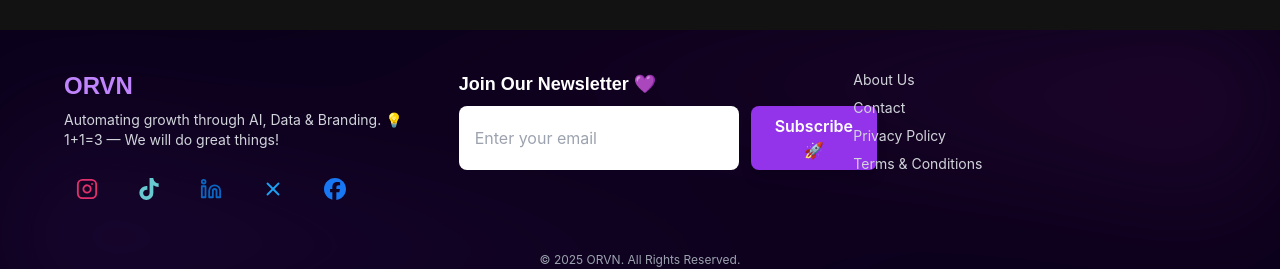
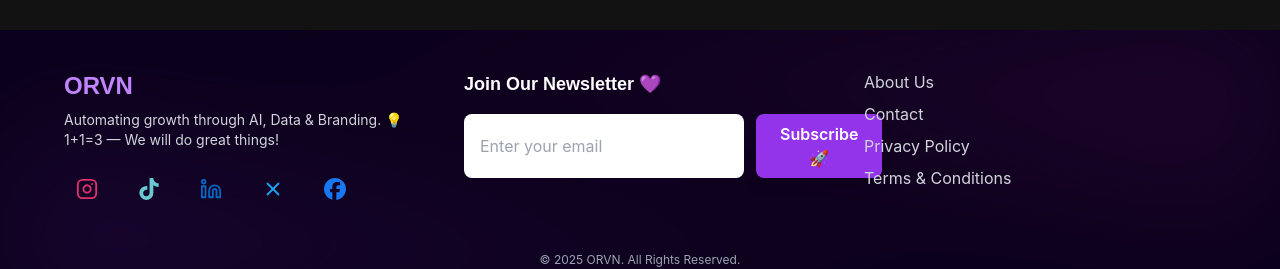
Before and after one commit to orvnworldofficial-web/ORVN-OFFICIAL, a React (Vite) app in the folder frontend/: page /contact in a window 1280 px wide. Shown: the part 876-1145 px from the top of the page. Built offline with nearby package versions, Linux system fonts and the light colour scheme; no server answers.

Commit message:
Update Footer.tsx

```diff
--- a/frontend/src/components/Footer.tsx
+++ b/frontend/src/components/Footer.tsx
@@ -45,15 +45,15 @@ const Footer: React.FC = () => {
     <footer className="bg-[#0a001a] text-white py-10 px-6 mt-16 relative overflow-hidden">
       <div className="absolute inset-0 bg-gradient-to-tr from-purple-900/30 via-transparent to-fuchsia-900/30 blur-3xl" />
 
-      <div className="relative max-w-6xl mx-auto grid grid-cols-1 md:grid-cols-3 gap-8">
+      <div className="relative max-w-6xl mx-auto grid grid-cols-1 md:grid-cols-3 gap-8 md:gap-12">
         {/* Brand Section */}
-        <div>
+        <div className="mb-8 md:mb-0">
           <h2 className="text-2xl font-bold text-purple-400">ORVN</h2>
           <p className="mt-2 text-sm text-gray-300">
             Automating growth through AI, Data & Branding. 💡 1+1=3 — We will do great things!
           </p>
 
-          {/* Social Links (all from socialLinks.tsx) */}
+          {/* Social Links */}
           <div className="flex space-x-4 mt-4">
             {socialLinks.map((s, i) => (
               <motion.a
@@ -77,8 +77,8 @@ const Footer: React.FC = () => {
         </div>
 
         {/* Newsletter Section */}
-        <div>
-          <h3 className="text-lg font-semibold mb-2">Join Our Newsletter 💜</h3>
+        <div className="mb-8 md:mb-0">
+          <h3 className="text-lg font-semibold mb-4">Join Our Newsletter 💜</h3>
           <form onSubmit={handleSubmit} className="flex flex-col sm:flex-row gap-3">
             <input
               type="email"
@@ -99,11 +99,11 @@ const Footer: React.FC = () => {
         </div>
 
         {/* Links Section */}
-        <div className="flex flex-col space-y-2 text-gray-300 text-sm">
-          <a href="/about" className="hover:text-purple-400">About Us</a>
-          <a href="/contact" className="hover:text-purple-400">Contact</a>
-          <a href="/privacy" className="hover:text-purple-400">Privacy Policy</a>
-          <a href="/terms" className="hover:text-purple-400">Terms & Conditions</a>
+        <div className="flex flex-col space-y-2 text-gray-300 mt-6 md:mt-0">
+          <a href="/about" className="hover:text-purple-400 transition-colors">About Us</a>
+          <a href="/contact" className="hover:text-purple-400 transition-colors">Contact</a>
+          <a href="/privacy" className="hover:text-purple-400 transition-colors">Privacy Policy</a>
+          <a href="/terms" className="hover:text-purple-400 transition-colors">Terms & Conditions</a>
         </div>
       </div>
 
```
